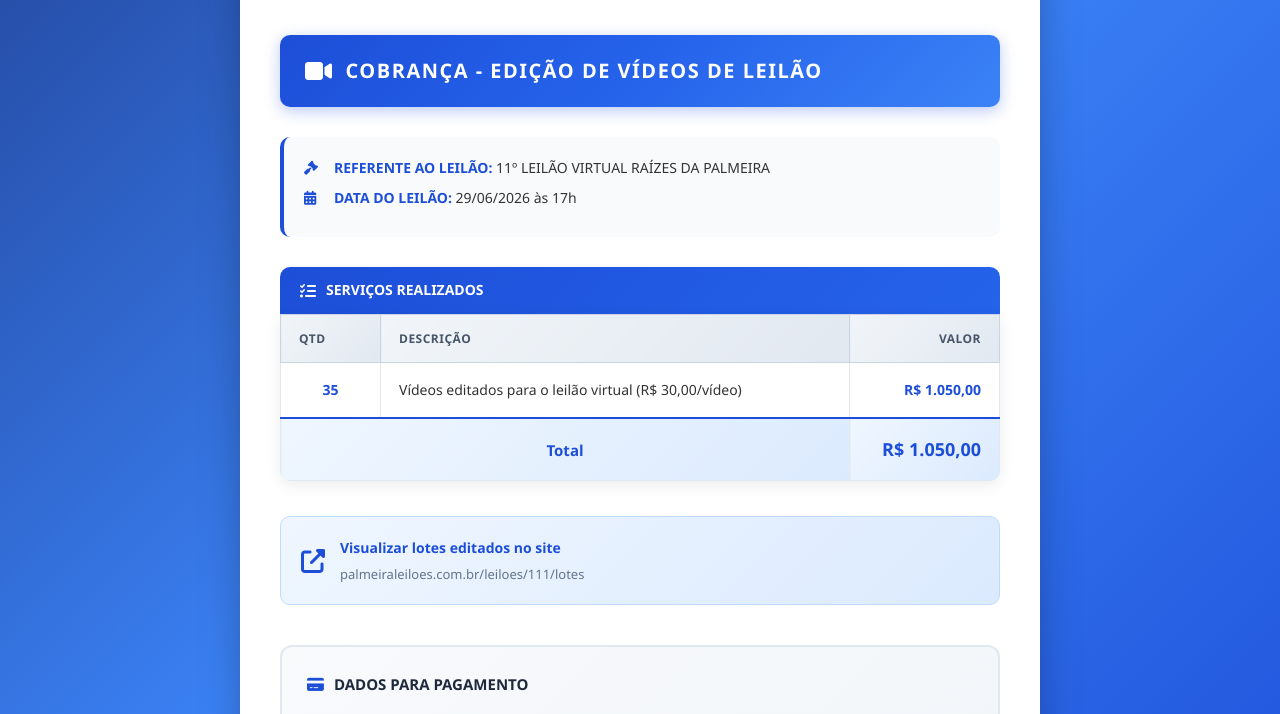
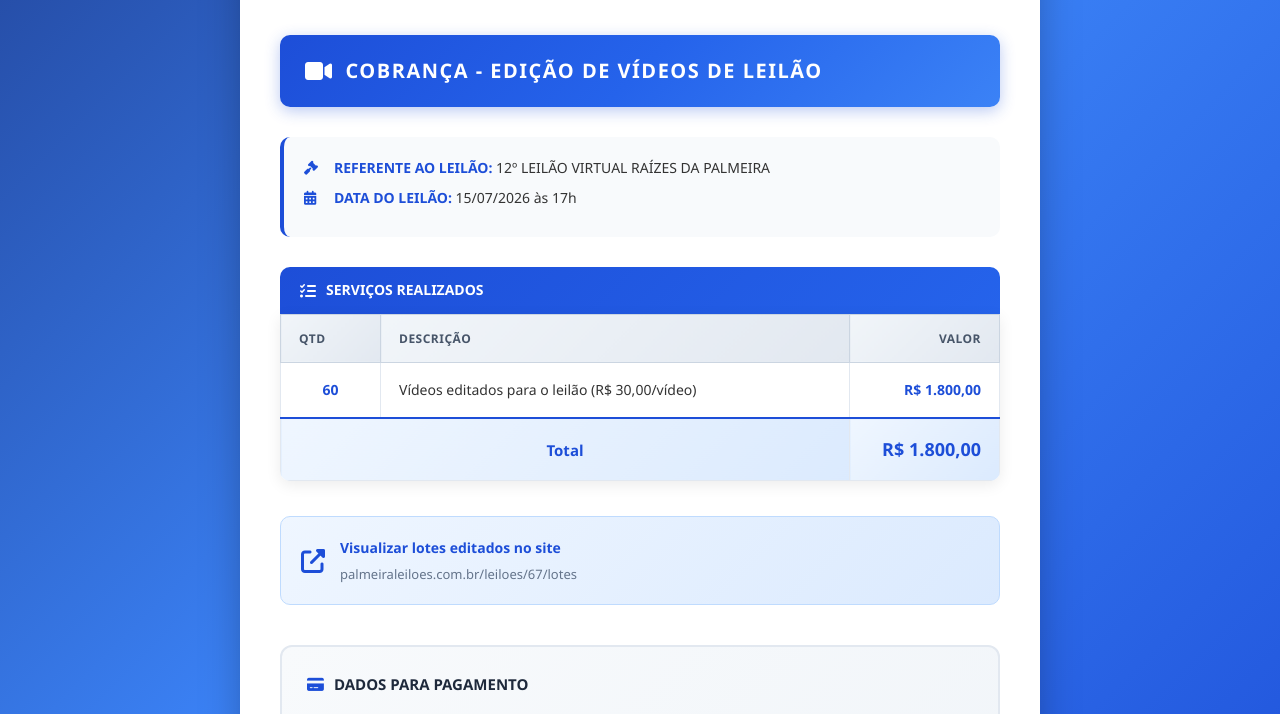
Before and after one commit to Fredaza99/palmeiraleiloes-bravoraweb, a plain HTML site: page index.html in a window 1280 px wide. Shown: the part 390-1104 px from the top of the page. Drawn offline with Linux system fonts and the light colour scheme.

Commit message:
Update auction details and links in index.html

```diff
--- a/index.html
+++ b/index.html
@@ -536,11 +536,11 @@
         <div class="info-section">
             <p>
                 <i class="fas fa-gavel"></i>
-                <span><strong>REFERENTE AO LEILÃO:</strong> 11º LEILÃO VIRTUAL RAÍZES DA PALMEIRA</span>
+                <span><strong>REFERENTE AO LEILÃO:</strong> 12º LEILÃO VIRTUAL RAÍZES DA PALMEIRA</span>
             </p>
             <p>
                 <i class="fas fa-calendar-alt"></i>
-                <span><strong>DATA DO LEILÃO:</strong> 29/06/2026 às 17h</span>
+                <span><strong>DATA DO LEILÃO:</strong> 15/07/2026 às 17h</span>
             </p>
         </div>
 
@@ -560,13 +560,13 @@
                 </thead>
                 <tbody>
                     <tr>
-                        <td>35</td>
-                        <td>Vídeos editados para o leilão virtual (R$ 30,00/vídeo)</td>
-                        <td>R$ 1.050,00</td>
+                        <td>60</td>
+                        <td>Vídeos editados para o leilão (R$ 30,00/vídeo)</td>
+                        <td>R$ 1.800,00</td>
                     </tr>
                     <tr class="total-row">
                         <td colspan="2">Total</td>
-                        <td>R$ 1.050,00</td>
+                        <td>R$ 1.800,00</td>
                     </tr>
                 </tbody>
             </table>
@@ -576,11 +576,11 @@
         <div class="link-section">
             <i class="fas fa-external-link-alt"></i>
             <div>
-                <a href="https://palmeiraleiloes.com.br/leiloes/111/lotes" target="_blank">
+                <a href="https://palmeiraleiloes.com.br/leiloes/67/lotes" target="_blank">
                     Visualizar lotes editados no site
                 </a>
                 <br>
-                <span>palmeiraleiloes.com.br/leiloes/111/lotes</span>
+                <span>palmeiraleiloes.com.br/leiloes/67/lotes</span>
             </div>
         </div>
 
```
